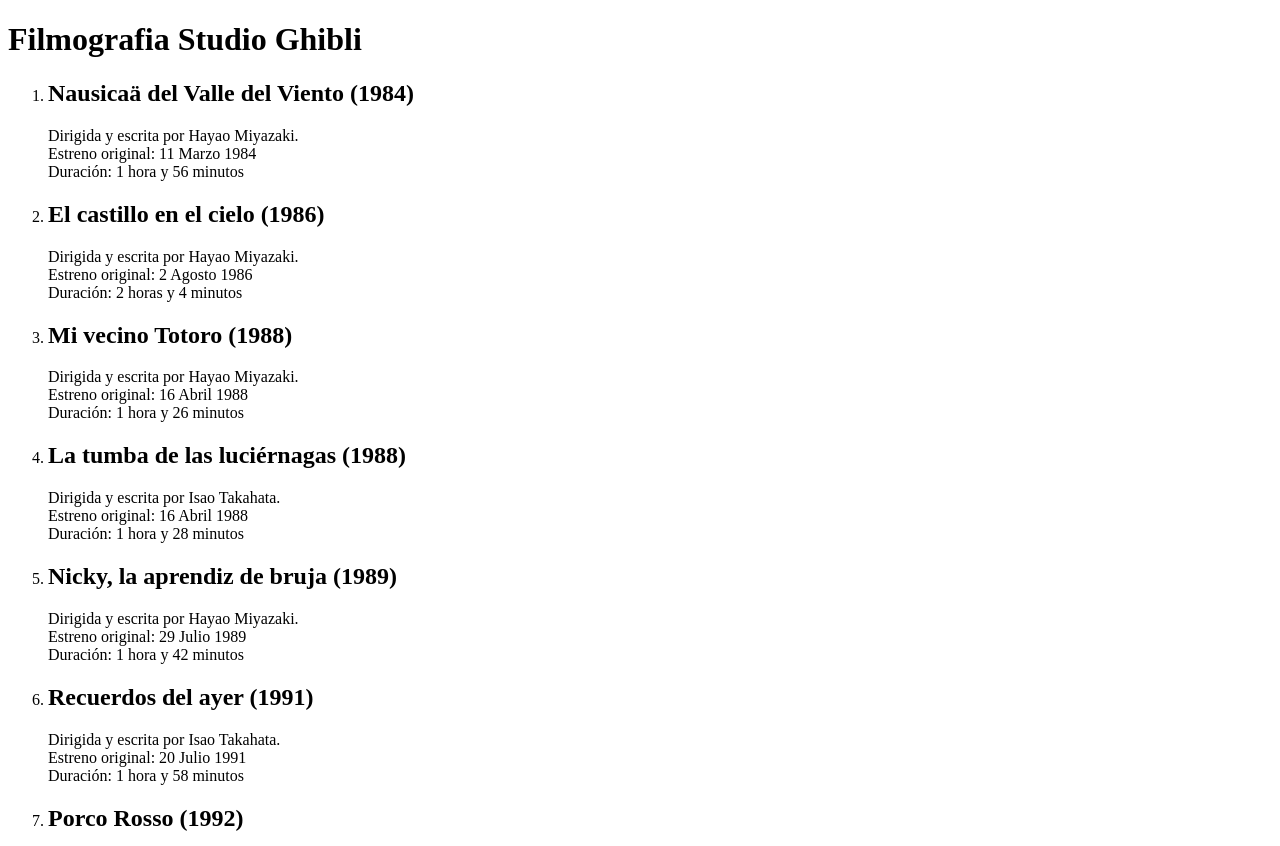
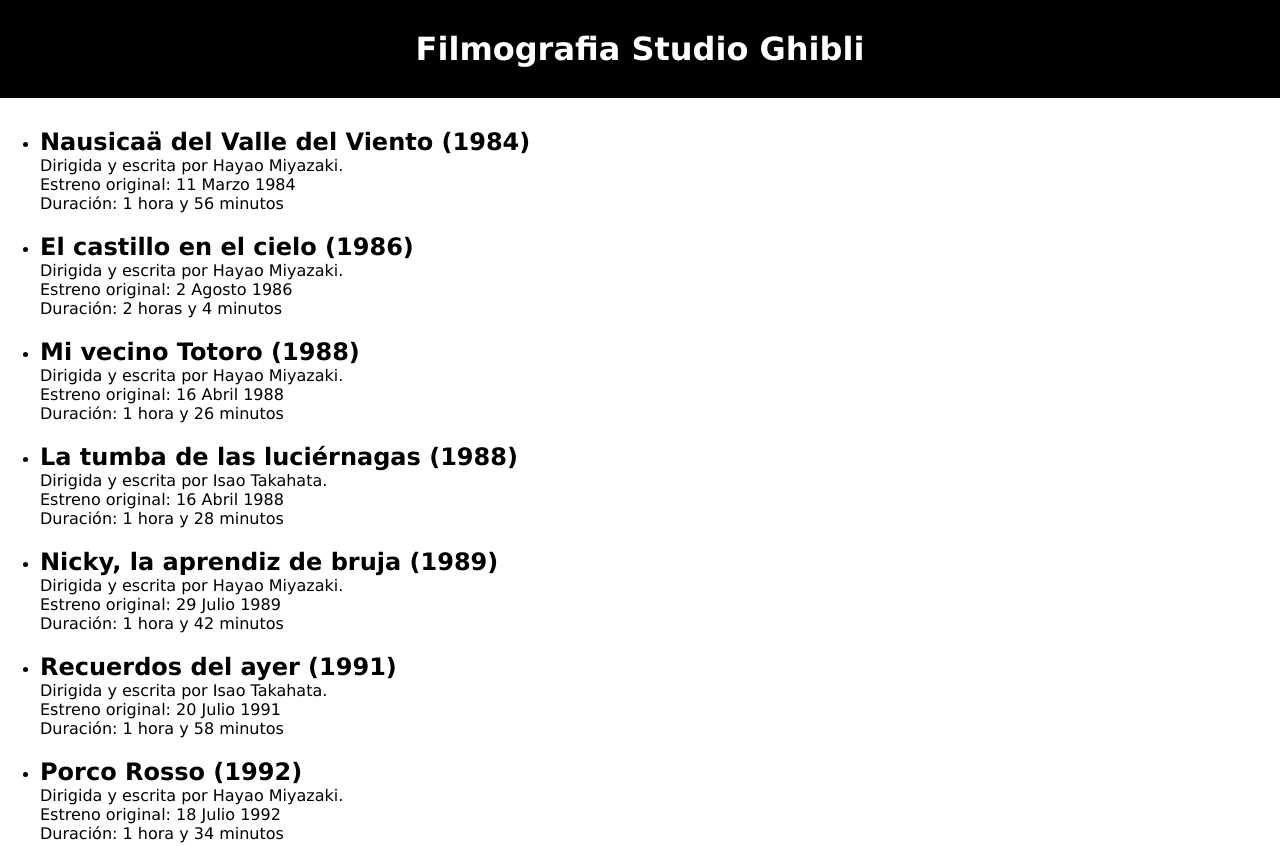
Before and after one commit to VaninaBerlier/StudioGhibli, a plain HTML site: page index.html in a window 1280 px wide. Shown: the top 846 px of the page. Drawn offline with Linux system fonts and the light colour scheme.

Commit message:
Commit css

```diff
--- a/index.html
+++ b/index.html
@@ -4,6 +4,7 @@
     <meta charset="UTF-8">
     <meta http-equiv="X-UA-Compatible" content="IE=edge">
     <meta name="viewport" content="width=device-width, initial-scale=1.0">
+    <link rel="stylesheet" href="style.css">
     <title>Studio Ghibli</title>
 </head>
 <body>
--- /dev/null
+++ b/style.css
@@ -0,0 +1,20 @@
+*{
+    font-family: 'Lucida Sans', 'Lucida Sans Regular', 'Lucida Grande', 'Lucida Sans Unicode', Geneva, Verdana, sans-serif;
+    margin: 0px;
+}
+header{
+    background-color: black;
+    padding: 30px;
+    margin-bottom: 30px;
+}
+h1{
+    color: white;
+    text-align: center;
+}
+ol{
+    list-style: disc;
+}
+
+h2{
+    margin-top: 20px;
+}
```
